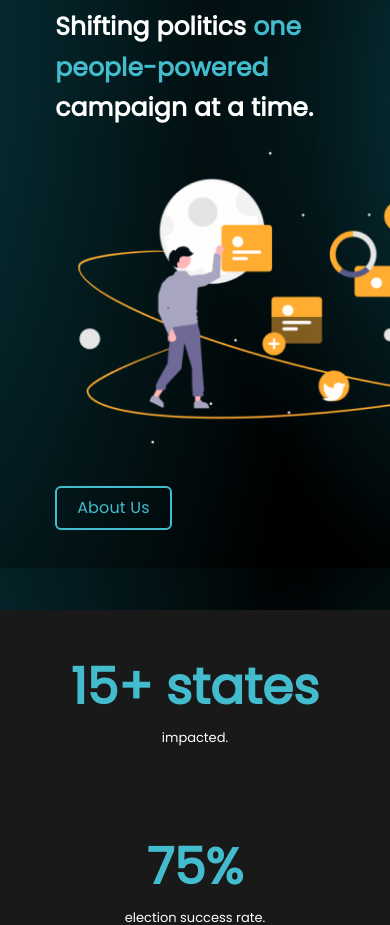
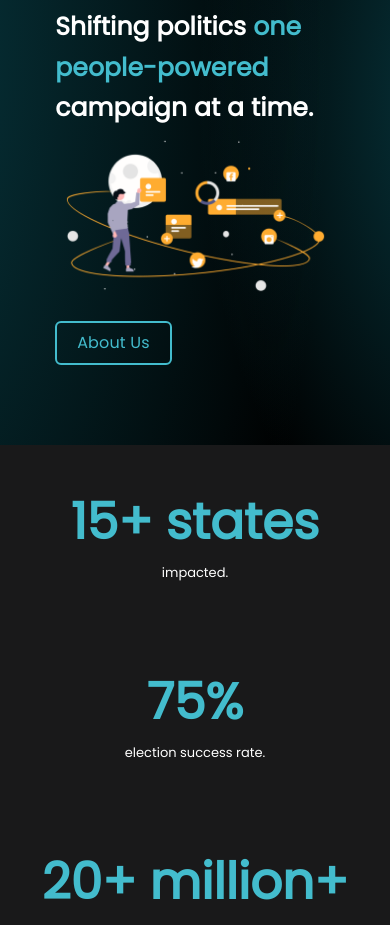
Before and after one commit to NWF-Strategies/NWF_Website, a React (Vite) app: page / in a window 390 px wide. Shown: the part 1120-2045 px from the top of the page. Built offline with nearby package versions, Linux system fonts and the light colour scheme.

Commit message:
mobile scrolling fix

```diff
--- a/src/index.css
+++ b/src/index.css
@@ -13,8 +13,10 @@
 @media (max-width: 650px) { /*mobile screen width fix*/
   html, body {
     overflow-x: hidden;
-    overflow-y: auto;
     max-width: 100vw;
+    max-height: auto;
+    -webkit-overflow-scrolling: touch;
+    overflow-y: scroll;
   }
 }
 
--- a/src/pages/Home.tsx
+++ b/src/pages/Home.tsx
@@ -87,7 +87,7 @@
                 Shifting politics <span className="text-greenBlue">one people-powered</span>  campaign at a time.
               </p>
 
-              <img src={whoweare} className='max-w-[550px]' />
+              <img src={whoweare} className='max-w-[72vw] sm:max-w-[265px] md:max-w-[330px] lg:max-w-[480px] xl:max-w-[550px]' />
               <ExampleButton
                 onClick={() => {
                   navigate("/about");
```
